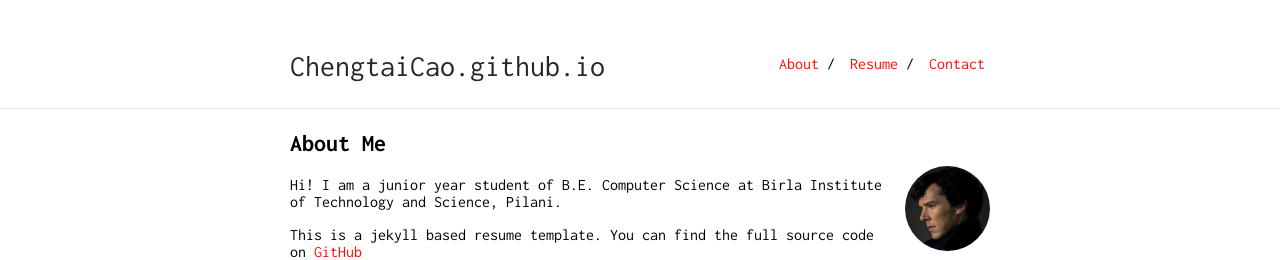
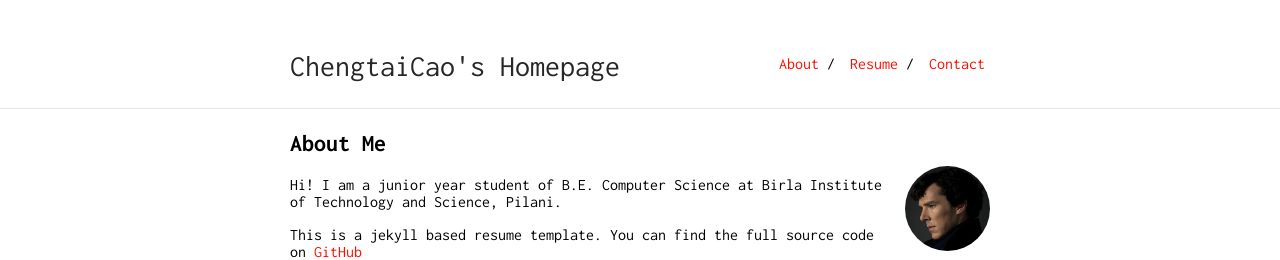
Before and after one commit to ChengtaiCao/ChengtaiCao.github.io, a Jekyll site: the page built from index.md, in a window 1280 px wide. Shown: the top 260 px of the page. Built offline with Jekyll 4.4.1, drawn with Linux system fonts in a browser that asks for light colours; our own code applies the rules of GitHub Pages for plain Markdown files; part of the change alters nothing that is shown.

Commit message:
change _config.yml

```diff
--- a/_config.yml
+++ b/_config.yml
@@ -1,3 +1,5 @@
+title: ChengtaiCao's Homepage
+description: Welcome to ChengtaiCao's homepage
 markdown: kramdown
 #ins_logo: "./bits-logo.png"
 
```
Also changed, not shown: README.md.
